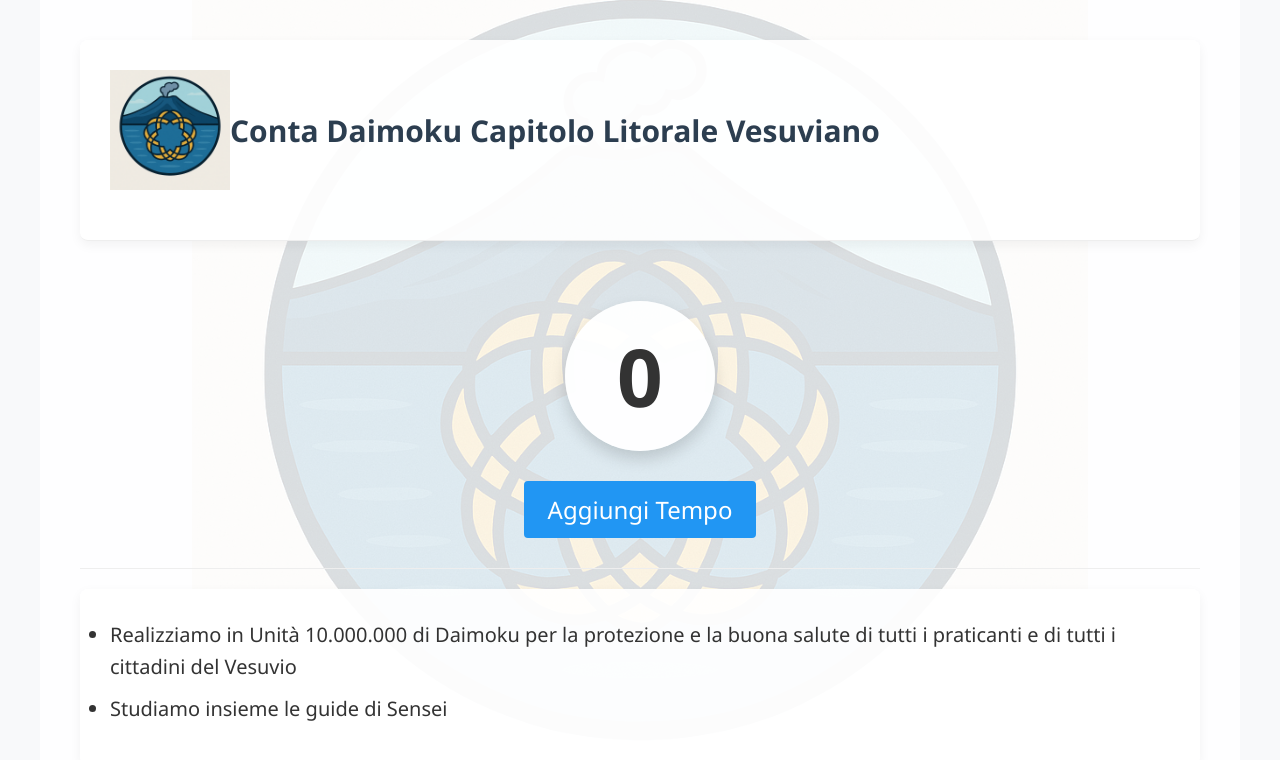
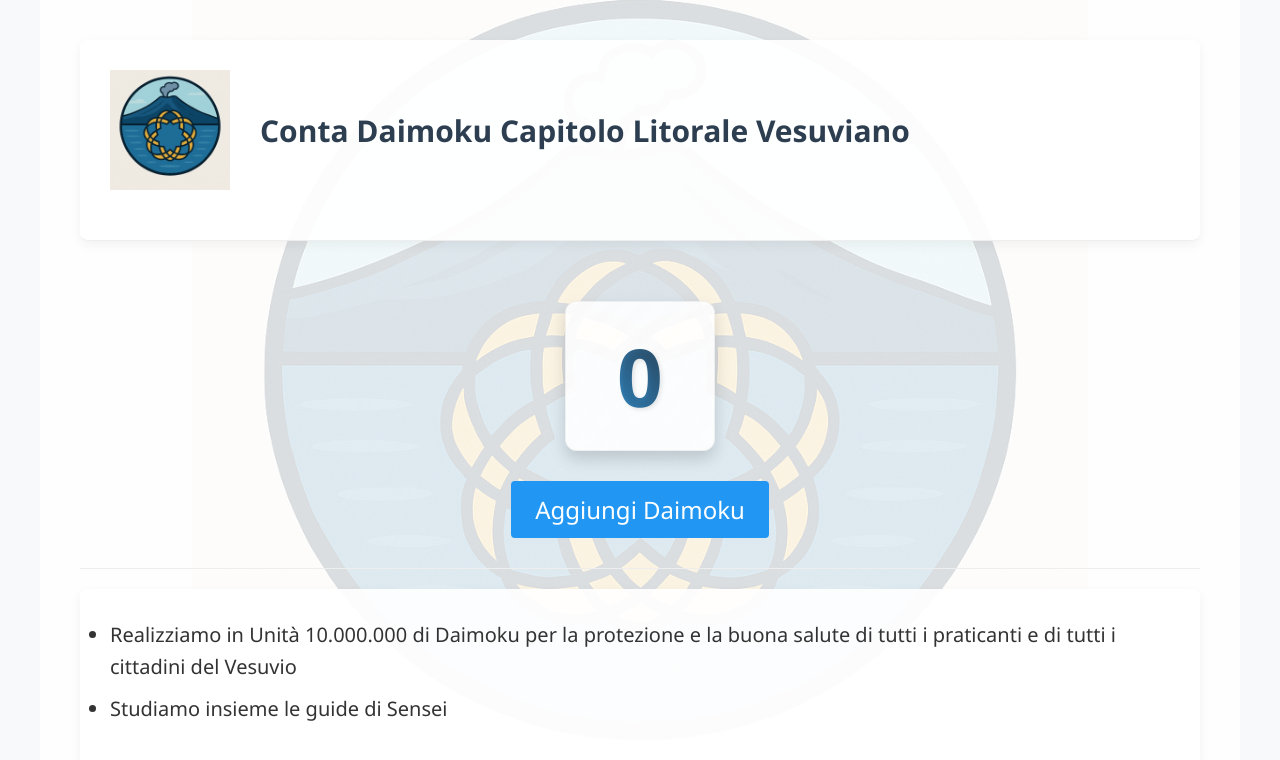
Before and after one commit to vsquillanteVE/contadaimoku-vesuvio, a React (Vite) app in the folder frontend/: page / in a window 1280 px wide. Shown: the top 760 px of the page. Built offline with nearby package versions, Linux system fonts and the light colour scheme; no server answers.

Commit message:
Migliorato l'aspetto dell'interfaccia: aggiunto a capo nel sottotitolo admin, aumentato spazio tra logo e titolo, cambiato testo pulsante in 'Aggiungi Daimoku', migliorato stile contatore

```diff
--- a/frontend/src/App.css
+++ b/frontend/src/App.css
@@ -62,7 +62,7 @@ body {
 
 .logo {
   height: 60px;
-  margin-right: 15px;
+  margin-right: 30px;
 }
 
 .logo-container h1 {
@@ -83,23 +83,30 @@ body {
 .counter-display {
   font-size: 1.5rem;
   margin-bottom: 1.5rem;
-  background-color: rgba(255, 255, 255, 0.95);
-  padding: 1rem;
-  border-radius: 50%;
-  width: 150px;
-  height: 150px;
+  background-color: rgba(255, 255, 255, 0.85);
+  padding: 1.5rem 2rem;
+  border-radius: 12px;
   display: flex;
   align-items: center;
   justify-content: center;
   box-shadow: 0 8px 16px rgba(0, 0, 0, 0.15);
   position: relative;
   z-index: 2;
+  background-image: linear-gradient(135deg, rgba(255, 255, 255, 0.2) 25%, transparent 25%, transparent 50%, rgba(255, 255, 255, 0.2) 50%, rgba(255, 255, 255, 0.2) 75%, transparent 75%, transparent);
+  background-size: 30px 30px;
+  border: 1px solid rgba(0, 0, 0, 0.05);
 }
 
 .counter-value {
-  font-size: 3rem;
+  font-size: 4rem;
   font-weight: bold;
-  color: #333;
+  color: #2c3e50;
+  text-shadow: 2px 2px 4px rgba(0, 0, 0, 0.1);
+  background: linear-gradient(45deg, #3498db, #2c3e50);
+  -webkit-background-clip: text;
+  -webkit-text-fill-color: transparent;
+  background-clip: text;
+  padding: 0.5rem;
 }
 
 .counter-buttons {
@@ -415,6 +422,7 @@ body {
   max-width: 100%;
   height: auto;
   max-height: 120px;
+  margin-right: 30px;
 }
 
 /* Rimuoviamo lo stile del logo nella sezione Information */
--- a/frontend/src/components/AdminPage.tsx
+++ b/frontend/src/components/AdminPage.tsx
@@ -137,7 +137,8 @@ const AdminPage: React.FC = () => {
         <Logo />
         <h1>Amministrazione</h1>
         <p className="admin-description">
-          Benvenuto, {username}! Qui puoi modificare il messaggio principale visualizzato nella home page.
+          Benvenuto, {username}!<br />
+          Qui puoi modificare il messaggio principale visualizzato nella home page.
         </p>
       </div>
 
--- a/frontend/src/components/Counter.tsx
+++ b/frontend/src/components/Counter.tsx
@@ -102,7 +102,7 @@ const Counter: React.FC = () => {
       )}
       <div className="counter-buttons">
         <button className="counter-button time-button" onClick={openModal}>
-          Aggiungi Tempo
+          Aggiungi Daimoku
         </button>
       </div>
 
```
